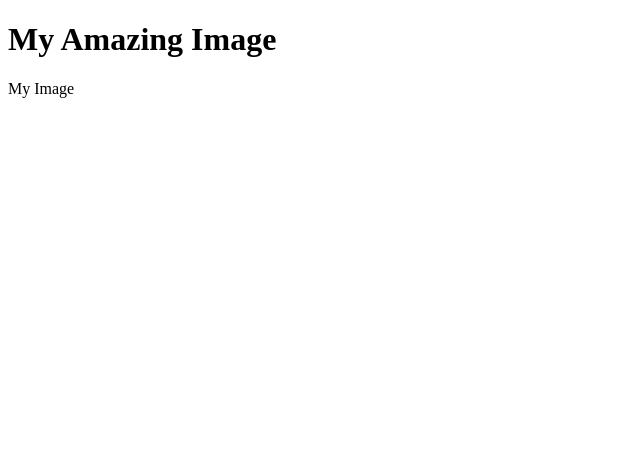
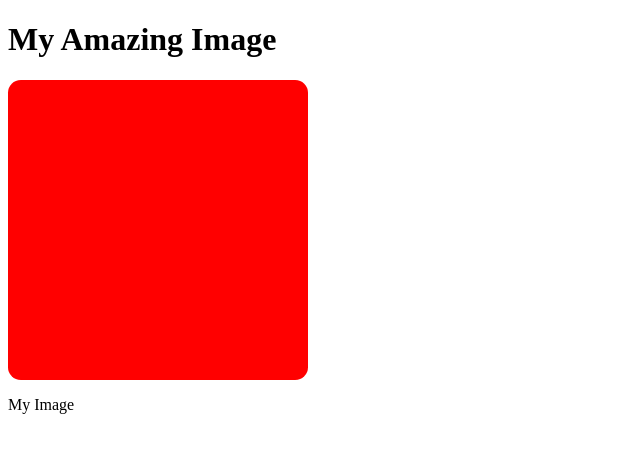
Before and after one commit to Zaheer4232/my-gallery-site, a plain HTML site: page index.html in a window 1280 px wide. Shown: the whole page, without its empty margins (0-640 px from the left). Drawn offline with Linux system fonts and the light colour scheme.

Commit message:
image styled

```diff
--- a/index.html
+++ b/index.html
@@ -3,6 +3,14 @@
 <head>
  <meta charset="UTF-8">
  <meta name="viewport" content="width=device-width, initial-scale=1.0">
+ <style>
+  .img {
+   width: 300px;
+   height: 300px;
+   background-color: red;
+   border-radius: 0.8rem;
+  }
+ </style>
  <title>My Gallery Site</title>
 </head>
 <body>
```
